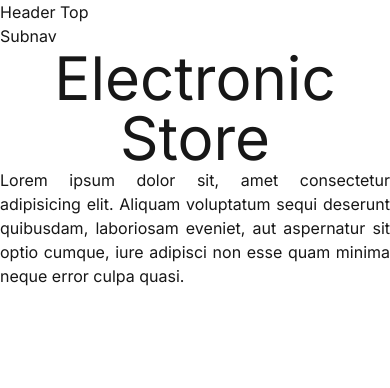
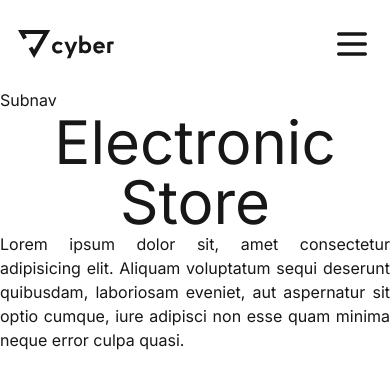
Before and after one commit to alexandreraminelli/pratica-nextjs-electronic-store, a Next.js app: page / in a window 390 px wide. Shown: the top 388 px of the page. Built offline with nearby package versions, Linux system fonts and the light colour scheme.

Commit message:
feat: mobile header

```diff
--- a/src/app/ui/layout/header/HeaderTop.tsx
+++ b/src/app/ui/layout/header/HeaderTop.tsx
@@ -1,3 +1,6 @@
+import LogoLink from "@/app/ui/logo/LogoLink"
+import { MenuIcon } from "lucide-react"
+
 /**
  * Componente superior do cabeçalho.
  * Possui a logo, barra de pesquisa, menu de navegação principal e atalhos de funções da loja.
@@ -6,8 +9,17 @@
  */
 export default function HeaderTop() {
   return (
-    <div>
-      <p>Header Top</p>
+    <div
+      // Estilos:
+      className="
+        py-6 pd-container
+        flex flex-row items-center justify-between
+      "
+    >
+      <LogoLink />
+
+      {/* Mobile */}
+      <MenuIcon width={40} height={40} />
     </div>
   )
 }
--- a/src/app/ui/logo/Logo.tsx
+++ b/src/app/ui/logo/Logo.tsx
@@ -3,7 +3,7 @@
  */
 export default function Logo() {
   return (
-    <svg viewBox="0 0 96 32" fill="none" xmlns="http://www.w3.org/2000/svg" className="min-h-7">
+    <svg viewBox="0 0 96 32" fill="none" xmlns="http://www.w3.org/2000/svg" className="min-w-24">
       <path
         d="M5.428 11.4l3.484-2.01-1.945-3.366h18.288l-9.141 15.838-1.945-3.372-3.483 2.015 5.428 9.4L32.222 2H0l5.428 9.4zM44.736 23.488c-1.056 1.272-2.664 1.92-4.584 1.92-3.792 0-6.096-2.448-6.096-6 0-3.528 2.328-5.976 6.096-5.976 1.824 0 3.576.696 4.632 1.968l-1.896 1.992c-.768-.84-1.608-1.176-2.736-1.176-1.608 0-3 1.296-3 3.192 0 2.064 1.296 3.216 3 3.216 1.008 0 2.16-.384 2.784-1.176l1.8 2.04zM59.357 13.72l-6.984 16.56H48.94l2.232-5.16-4.824-11.4h3.408l2.4 6.096.696 2.184.672-2.184 2.4-6.096h3.432zM67.203 16.264c-1.728 0-2.976 1.32-2.976 3.12 0 1.776 1.248 3.096 2.976 3.096 1.68 0 2.832-1.248 2.832-3.096 0-1.872-1.152-3.12-2.832-3.12zM61.227 25V7.408h3.048v6.264l-.048.816c.504-.672 2.04-1.056 3.096-1.056 3.768 0 5.88 2.76 5.88 5.952 0 3.6-2.16 5.928-5.88 5.928-.912 0-2.376-.432-2.976-1.152l.024.648V25h-3.144zM85.891 23.56c-.888 1.152-2.928 1.848-4.68 1.848-3.816 0-5.952-2.616-5.952-6 0-3.456 2.112-5.976 5.832-5.976 3.696 0 5.808 2.52 5.808 5.976 0 .384 0 .624-.024.96H78.38c.168 1.416 1.224 2.304 2.832 2.304 1.152 0 2.232-.384 2.904-1.128l1.776 2.016zm-7.464-5.256h5.28c-.144-1.272-1.2-2.136-2.616-2.136-1.416 0-2.544.864-2.664 2.136zM95.305 16.552c-.624-.216-1.176-.288-1.824-.288-.432 0-.792.024-1.128.168V25h-3.096V14.224c.936-.48 2.544-.816 4.104-.816.672 0 1.872.072 2.592.336l-.648 2.808z"
         fill="currentColor"
```
